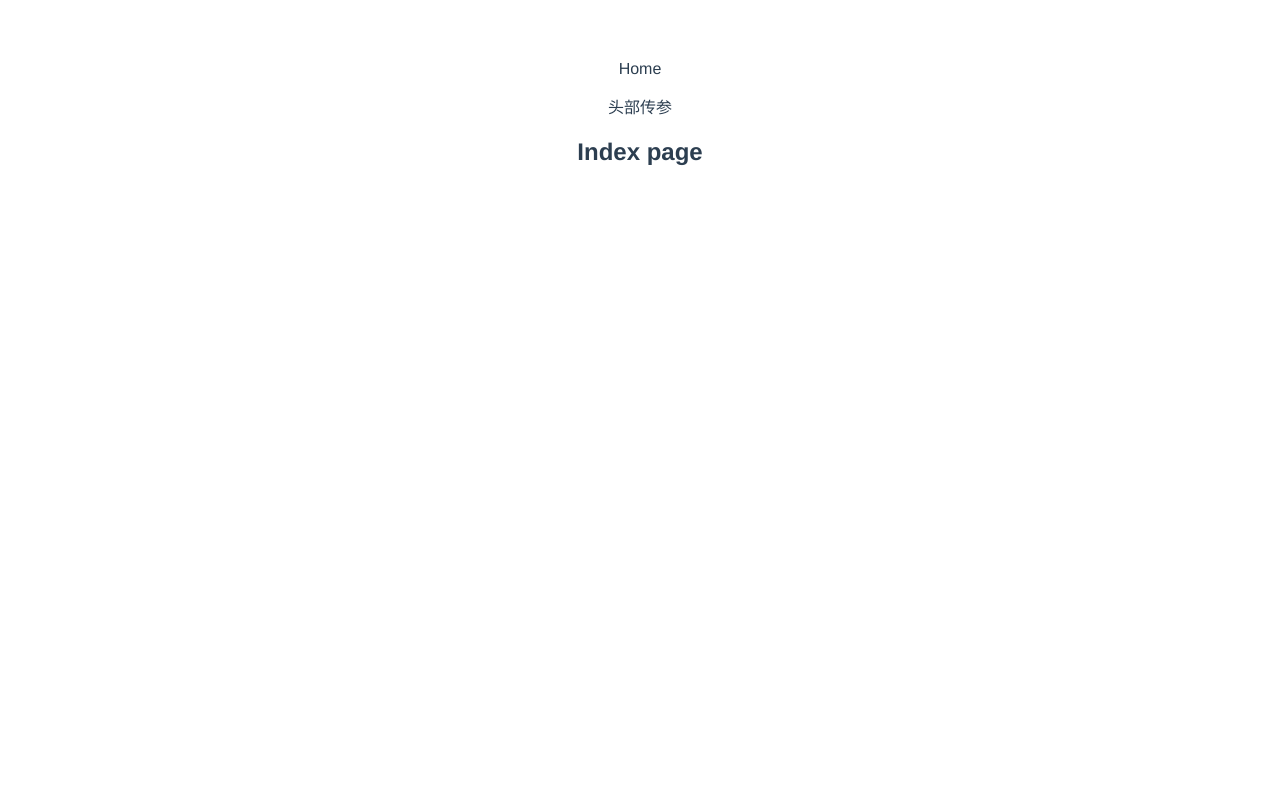
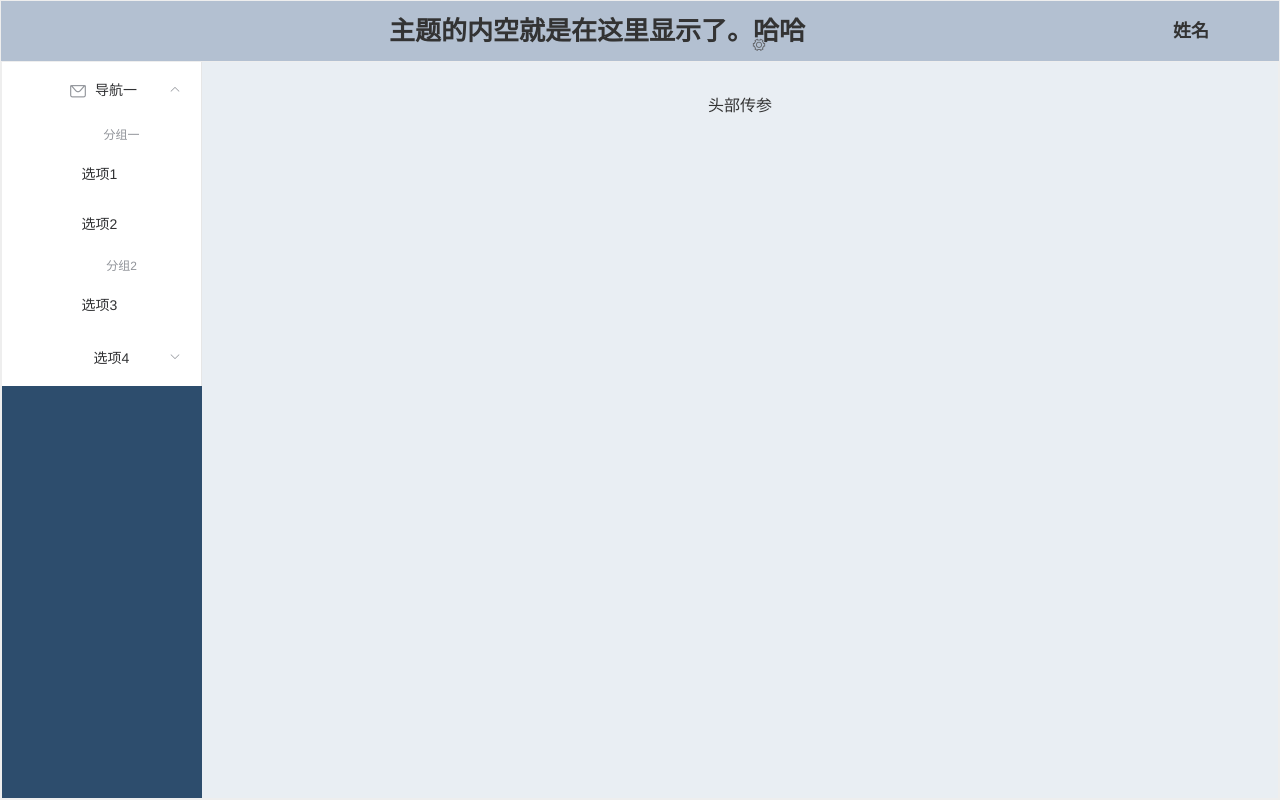
Before and after one commit to Ants-double/orchid-web, a Vue app: page /Home in a window 1280 px wide. Built offline with nearby package versions, Linux system fonts and the light colour scheme.

Commit message:
login ok

```diff
--- a/src/App.vue
+++ b/src/App.vue
@@ -5,12 +5,10 @@
 </template>
 
 <script>
-
+import './assets/css/global.css'
 export default {
   name: "App",
-  components: {
-
-  }
+  components: {}
 };
 </script>
 
@@ -20,8 +18,7 @@ export default {
   -webkit-font-smoothing: antialiased;
   -moz-osx-font-smoothing: grayscale;
   text-align: center;
-  color: #2c3e50;
-  margin-top: 60px;
+    background: #2d4d6d;
+}
 
-}
 </style>
--- /dev/null
+++ b/src/assets/css/global.css
@@ -0,0 +1,7 @@
+html,
+body,
+#app{
+  height: 100%;
+  margin: 0;
+  padding: 0;
+}
--- a/src/components/Home.vue
+++ b/src/components/Home.vue
@@ -1,22 +1,64 @@
 <template>
-  <div>
-    Home
-    <p v-if="msgJson.msgFlog">{{msgJson.msg}}</p>
-    <h2>{{msg}}</h2>
+  <div class="home">
+    <el-container>
+      <el-header>
+        {{ msg }}
+
+        <el-dropdown class="el-username">
+          <i class="el-icon-setting" style="margin-right: 25px"></i>
+          <el-dropdown-menu slot="dropdown">
+            <el-dropdown-item>设置</el-dropdown-item>
+            <el-dropdown-item>退出</el-dropdown-item>
+          </el-dropdown-menu>
+        </el-dropdown>
+        <span class="username">姓名</span>
+      </el-header>
+      <el-container>
+        <el-aside width="200px">
+          <el-menu :default-openeds="['1']">
+            <el-submenu index="1">
+              <template slot="title"
+                ><i class="el-icon-message"></i>导航一</template
+              >
+              <el-menu-item-group>
+                <template slot="title">分组一</template>
+                <el-menu-item index="1-1" @click="oneone">选项1</el-menu-item>
+                <el-menu-item index="1-2">选项2</el-menu-item>
+              </el-menu-item-group>
+              <el-menu-item-group title="分组2">
+                <el-menu-item index="1-3">选项3</el-menu-item>
+              </el-menu-item-group>
+              <el-submenu index="1-4">
+                <template slot="title">选项4</template>
+                <el-menu-item index="1-4-1">选项4-1</el-menu-item>
+              </el-submenu>
+            </el-submenu>
+          </el-menu>
+        </el-aside>
+        <el-main>
+          <router-view />
+          <p v-if="msgJson.msgFlog">{{ msgJson.msg }}</p>
+        </el-main>
+      </el-container>
+    </el-container>
   </div>
 </template>
 
 <script>
+import HelloWorld from "../components/HelloWorld";
 export default {
-   props: ['msgJson', 'author'],
+  props: ["msgJson", "author"],
   name: "Home",
 
   data: function() {
     return {
-      msg: "Index page"
+      msg: "主题的内空就是在这里显示了。哈哈"
     };
   },
   methods: {
+    oneone:function(){
+      console.log("oneone")
+    }
   },
   watch: {
     // deep:true,
@@ -26,13 +68,61 @@ export default {
     //     console.log(to);
     //      this.msgJson =this.$route.params.dataobj
     //     console.log( this.msgJson);
-
     //   }
-
   },
-  created(){
-
-  //  console.log(this.msgJson)
+  created() {
+    //  console.log(this.msgJson)
+  },
+  components:{
+    HelloWorld
   }
 };
 </script>
+<style>
+.el-header {
+  background-color: #b3c0d1;
+  color: #333;
+  position: relative;
+  text-align: center;
+  line-height: 60px;
+  font-weight: bold;
+  font-size: 26px;
+  height: 60px;
+}
+
+.el-username {
+  font-size: 18px;
+  padding-left: 40px;
+  position: absolute;
+  top: 10px;
+  right: 100px;
+  height: 40px;
+  line-height: 40px;
+  cursor: pointer;
+}
+.username {
+  font-size: 18px;
+  padding-left: 30px;
+  position: absolute;
+  top: 10px;
+  right: 70px;
+  height: 40px;
+  line-height: 40px;
+}
+.el-aside {
+  color: #333;
+}
+.el-main {
+  background-color: #e9eef3;
+  color: #333;
+  text-align: center;
+  line-height: 100%;
+}
+.el-container {
+  height: 100%;
+  border: 1px solid #eee;
+}
+.home {
+  height: 100%;
+}
+</style>
--- a/src/components/Login.vue
+++ b/src/components/Login.vue
@@ -1,16 +1,28 @@
 <template>
+  <div>
     <div class="Login">
-    <h1>{{ msg }}</h1>
-    <el-form ref="loginFormRef" :model="loginForm"  :rules="rules" label-width="80px">
-      <el-form-item label="用户名"  prop="username">
+      <h1 id="title">{{ msg }}</h1>
+      <el-form
+        ref="loginFormRef"
+        :model="loginForm"
+        :rules="rules"
+        label-width="80px"
+      >
+        <el-form-item label="用户名" prop="username">
           <el-input ref="username" v-model="loginForm.username"></el-input>
         </el-form-item>
-      <el-form-item label="密码"  prop="password">
+        <el-form-item label="密码" prop="password">
           <el-input ref="password" v-model="loginForm.password"></el-input>
         </el-form-item>
+
+       <div style="display:flex;justify-content:flex-end;">
           <el-button type="primary" @click="login">登录</el-button>
-      <el-button type="info" @click="resetForm('loginFormRef')">重置</el-button>
+          <el-button type="info" @click="resetForm('loginFormRef')"
+            >重置</el-button
+          >
+        </div>
       </el-form>
+    </div>
   </div>
 </template>
 <script>
@@ -19,19 +31,19 @@ export default {
   name: "Login",
   data: function() {
     return {
-      msg: "登录页",
+      msg: "****登录页",
       loginForm: {
         username: "",
         password: ""
       },
-      rules:{
-        username:[
-           { required: true, message: '请输入用户名', trigger: 'blur' },
-            { min: 3, max: 5, message: '长度在 3 到 5 个字符', trigger: 'blur' }
+      rules: {
+        username: [
+          { required: true, message: "请输入用户名", trigger: "blur" },
+          { min: 3, max: 5, message: "长度在 3 到 5 个字符", trigger: "blur" }
         ],
-         password:[
-           { required: true, message: '请输入密码', trigger: 'blur' },
-            { min: 8, max: 16, message: '长度在 8 到 16 个字符', trigger: 'blur' }
+        password: [
+          { required: true, message: "请输入密码", trigger: "blur" },
+          { min: 8, max: 16, message: "长度在 8 到 16 个字符", trigger: "blur" }
         ]
       }
     };
@@ -61,10 +73,10 @@ export default {
     }
   },
   mounted() {
-    if (this.loginForm.username === '') {
-      this.$refs.username.focus()
-    } else if (this.loginForm.password === '') {
-      this.$refs.password.focus()
+    if (this.loginForm.username === "") {
+      this.$refs.username.focus();
+    } else if (this.loginForm.password === "") {
+      this.$refs.password.focus();
     }
   },
   components: {
@@ -74,7 +86,19 @@ export default {
 </script>
 
 <style scoped>
-.login{
-background: #ff2212;
+.Login {
+  width: 500px;
+  height: 40%;
+  overflow: auto;
+  margin: auto;
+  position: fixed;
+  top: 0;
+  left: 0;
+  bottom: 0;
+  right: 0;
+  z-index: 999;
+}
+h1 {
+  margin: 0px 0px 50px 0px;
 }
 </style>
--- /dev/null
+++ b/src/components/Main.vue
@@ -0,0 +1,35 @@
+<template>
+  <div class="hello">
+    <h1>{{ msg }}</h1>
+
+  </div>
+</template>
+
+<script>
+export default {
+  name: 'HelloWorld',
+  data () {
+    return {
+      msg: 'ORCHID PROJECT'
+    }
+  }
+}
+</script>
+
+<!-- Add "scoped" attribute to limit CSS to this component only -->
+<style scoped>
+h1, h2 {
+  font-weight: normal;
+}
+ul {
+  list-style-type: none;
+  padding: 0;
+}
+li {
+  display: inline-block;
+  margin: 0 10px;
+}
+a {
+  color: #42b983;
+}
+</style>
```
Lines whose indentation alone changed are shown as unchanged.
